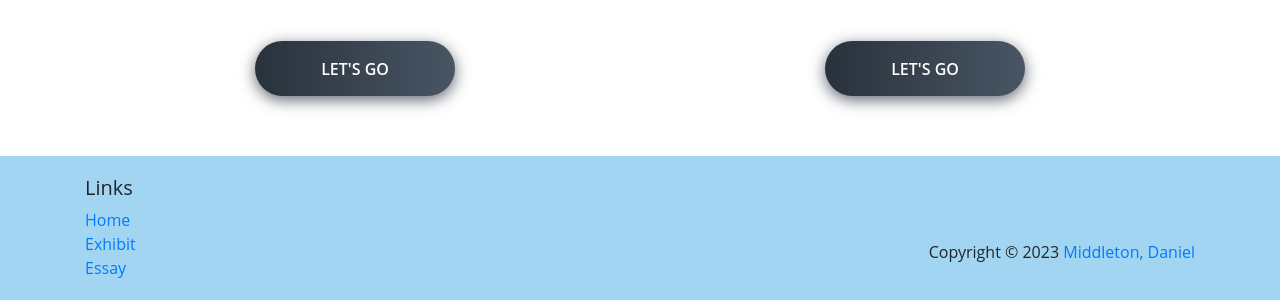
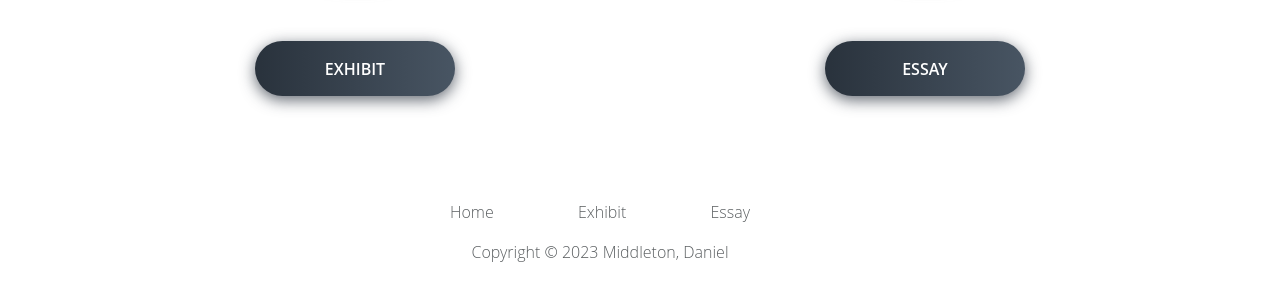
Before and after one commit to danielmiddleton05/grading_comment_generator, a website: page index.html in a window 1280 px wide. Shown: the part 599-899 px from the top of the page. Drawn offline with nearby package versions, Linux system fonts and the light colour scheme.

Commit message:
updated the style a little more and formatted text

```diff
--- a/css/styles.css
+++ b/css/styles.css
@@ -28,11 +28,27 @@ header h2 {
   }
 
 footer {
-    background-image: linear-gradient(#A2D5F2, #A2D5F2);
     padding: 20px 0;
     position: absolute;
     bottom: 0;
     width: 100%;
+    color: #5a5e60;
+}
+
+a {
+  color: #5a5e60;
+}
+
+a:hover {
+  color: #FF7E67;
+}
+
+footer a {
+  padding-right: 5em;
+}
+
+footer p {
+  padding-top: 1em;
 }
 
 .jumbotron {
--- a/index.html
+++ b/index.html
@@ -48,24 +48,21 @@
         </div>
         <div class="row mt-4 mb-4 align-items-center">
             <div class="col col-m-6 align-self-center text-center">
-                <button onclick="location.href='exhibit.html'" class="btn-hover color-1">LET'S GO</button>
+                <button onclick="location.href='exhibit.html'" class="btn-hover color-1">EXHIBIT</button>
             </div>
             <div class="col col-m-6 align-self-center text-center">
-                <button onclick="location.href='essay.html'" class="btn-hover color-1">LET'S GO</button>
+                <button onclick="location.href='essay.html'" class="btn-hover color-1">ESSAY</button>
             </div>
         </div>
     </div>
 
     <footer>
         <div class="container">
-            <div class="row align-items-end">
-                <div class="col-6 col-sm-6 text-sm-left">
-                    <h5>Links</h5>
-                    <a href="#">Home</a> </br>
-                    <a href="exhibit.html">Exhibit</a></br>
+            <div class="row text-center font-weight-light">
+                <div class="col">
+                    <a href="#">Home</a>
+                    <a href="exhibit.html">Exhibit</a>
                     <a href="essay.html">Essay</a></br>
-                </div>
-                <div class="col-sm-6 text-sm-right">
                     <p>Copyright &copy;
                         <script>document.write(new Date().getFullYear())</script> <a href="mailto: daniel.middleton05@gmail.com" target="_blank">Middleton, Daniel</a>
                     </p>
```
Also changed, not shown: essay.html (+20 -25 lines), exhibit.html (+6 -11 lines).
